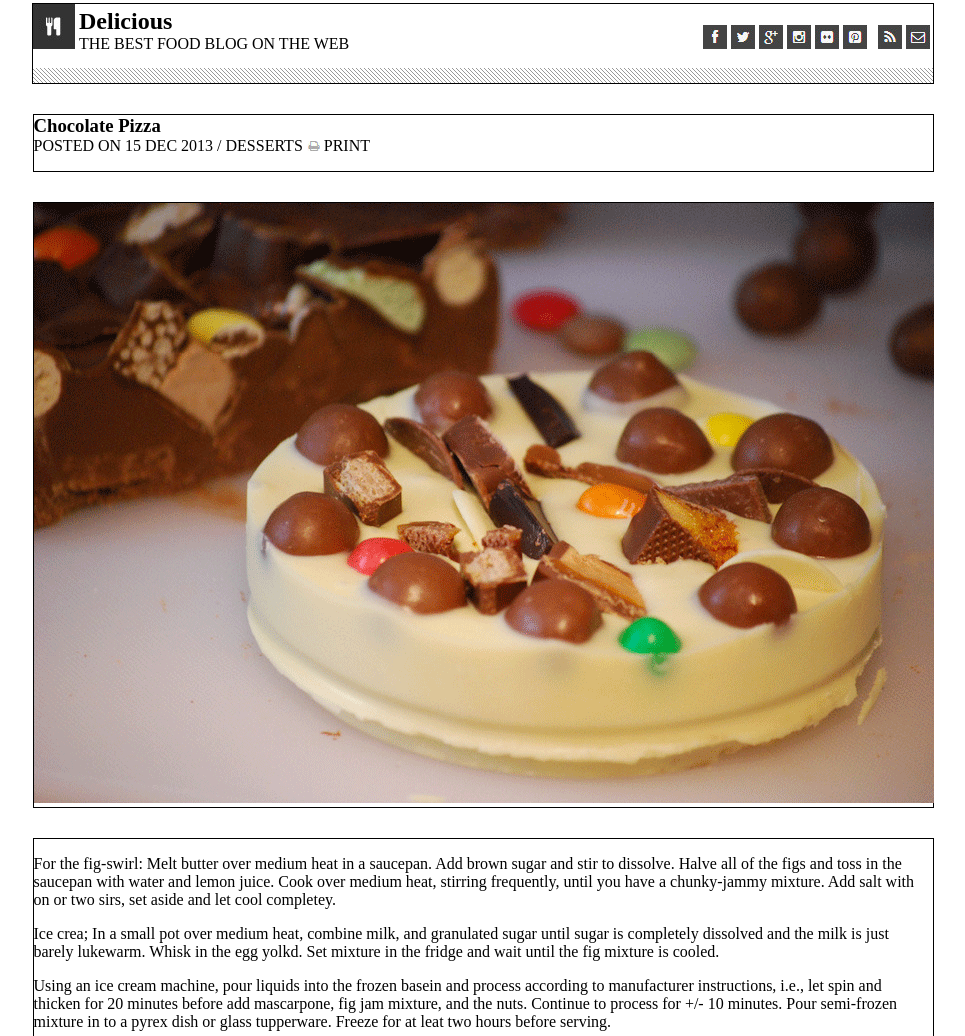
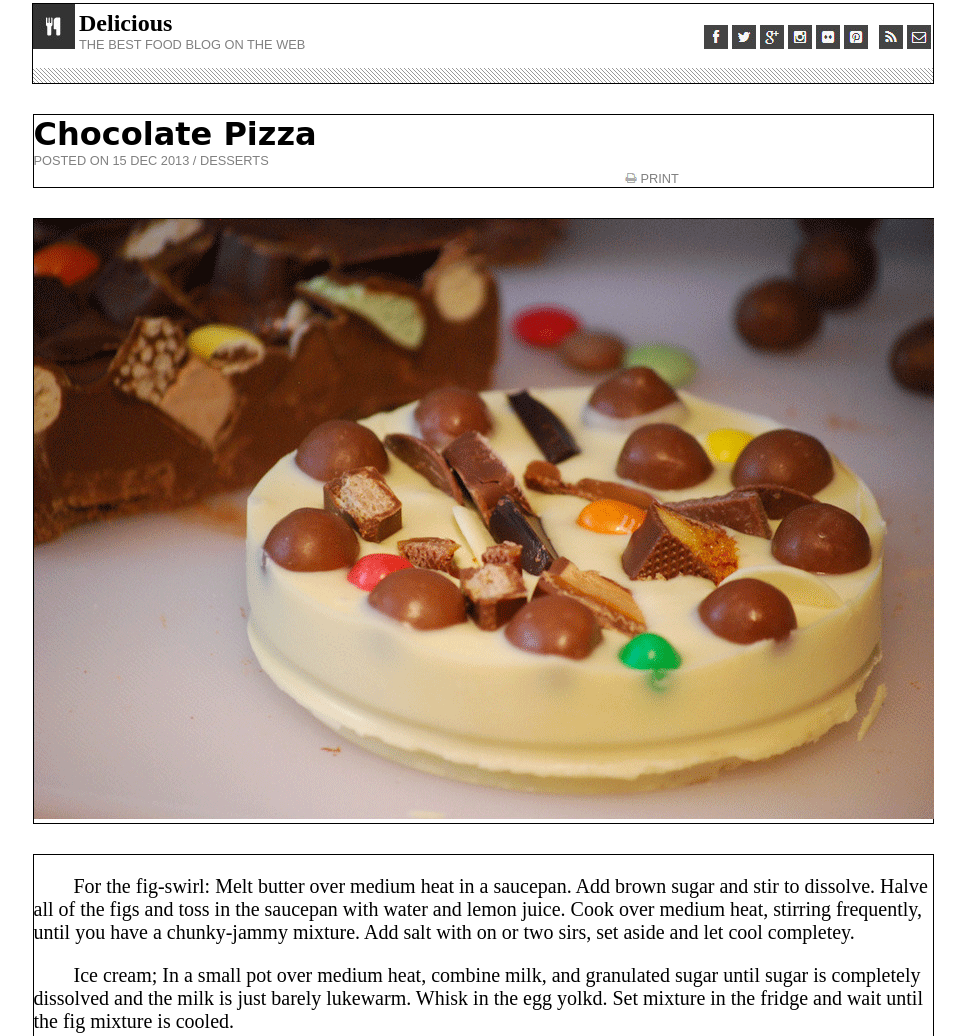
Before and after one commit to spamuelranek/chocolate-pizza-v2, a plain HTML site: page index.html in a window 1280 px wide. Shown: the part 5-1041 px from the top of the page, without its empty margins (157-1122 px from the left). Drawn offline with Linux system fonts and the light colour scheme.

Commit message:
formats article header and paragraph

```diff
--- a/index.html
+++ b/index.html
@@ -47,9 +47,9 @@
             <section class = "boxes">
                 <img src="assets/choco-pizza.png">
             </section>
-            <section class = "boxes">
+            <section id = "bodyText" class = "boxes">
                 <p>For the fig-swirl: Melt butter over medium heat in a saucepan. Add brown sugar and stir to dissolve. Halve all of the figs and toss in the saucepan with water and lemon juice. Cook over medium heat, stirring frequently, until you have a chunky-jammy mixture. Add salt with on or two sirs, set aside and let cool completey.</p>
-                <p>Ice crea; In a small pot over medium heat, combine milk, and granulated sugar until sugar is completely dissolved and the milk is just barely lukewarm. Whisk in the egg yolkd. Set mixture in the fridge and wait until the fig mixture is cooled.</p>
+                <p>Ice cream; In a small pot over medium heat, combine milk, and granulated sugar until sugar is completely dissolved and the milk is just barely lukewarm. Whisk in the egg yolkd. Set mixture in the fridge and wait until the fig mixture is cooled.</p>
                 <p>Using an ice cream machine, pour liquids into the frozen basein and process according to manufacturer instructions, i.e., let spin and thicken for 20 minutes before add mascarpone, fig jam mixture, and the nuts. Continue to process for +/- 10 minutes. Pour semi-frozen mixture in to a pyrex dish or glass tupperware. Freeze for at leat two hours before serving.</p>
             </section>
             <section class = "boxes">
--- a/sytle.css
+++ b/sytle.css
@@ -20,7 +20,7 @@ header{
 
 #iconCluster{
     vertical-align: bottom;
-    margin-left: 350px;
+    margin-left: 395px;
 }
 
 #clusterRight{
@@ -43,11 +43,26 @@ header{
     margin: 30px 0;
 }
 
+#titleDelicious>p, #articleTitle>p, #printSpot>p{
+    font-size: .8em;
+    font-family: sans-serif;
+    color: gray;
+}
 
-#articleTitle>h1, #articleTitle>p{
+#articleTitle>h1, #articleTitle>p, #printSpot>p{
     margin: 0;
 }
 
+#articleTitle>h1{
+    font-size: 2em;
+    font-family: cursive;
+}
 
+#printSpot{
+    margin-left: 590px;
+}
 
-#printSpot, #printSpot>p
+#bodyText{
+    text-indent: 40px;
+    font-size: 1.25em;
+}
```
